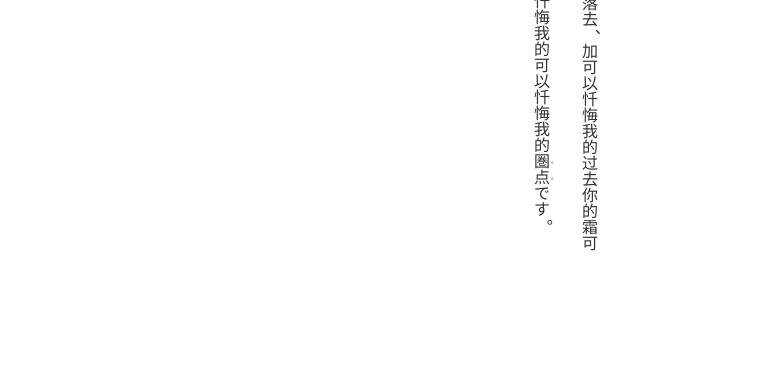
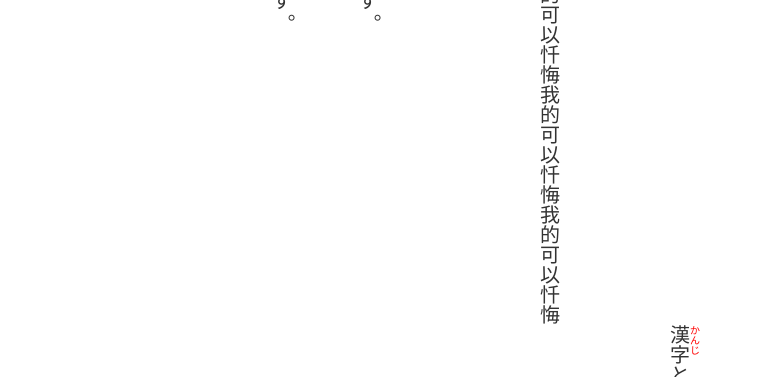
Before and after one commit to moonwwdz/shitouji, a plain HTML site: page index.html in a window 1280 px wide. Shown: the part 283-660 px from the top of the page, without its empty margins (0-757 px from the left). Drawn offline with nearby package versions, Linux system fonts and the light colour scheme; a web font is replaced by a local one.

Commit message:
添加侧批的颜色，眉批的字体大小和颜色

```diff
--- a/index.html
+++ b/index.html
@@ -112,19 +112,28 @@ new Nehan.Document()
         .setStyles({
             "body":{
                 flow:"tb-rl", // or "tb-rl"
-      fontSize:16,
-      width:640, // page width
-      height:480 // page height
+                "font-size":20,
+                width:window.screen.availWidth-150, // page width
+                height:document.body.scrollHeight-250, // page height
+				//margin:{start:"4em"}
             },
             "p.line":{
-      margin:{after:"1em"} // use 'logical' property!!
+                margin:{after:"0.1em"} // use 'logical' property!!
+            },
+			"ruby rt":{
+                color:"red"
+			},
+			"p.float-start":{
+                "font-size":"15px",
+				"color":"red",
+				"font-weight":500,
+				"margin-top":"-10px"
 			}
         })
         .setContent([
-  	"<p class='float-start' style='measure:100px; background:gray'>短い長さの前方コンテンツ</p>",
-  	"<p class='float-start' style='measure:80px; background:red; display:block'><br></p>",
-  	"<h3><ruby>日本<rt>にほん</rt></ruby>と<ruby>漢字<rt>かんじ</rt></ruby></h3><br />",
-    "<p><ruby>漢字<rt>かんじ</rt></ruby>と<span class='xx-large'><ruby>日本<rt>にほん</rt></ruby></span>と无可奈何花落去，加可以忏悔我的过去你的霜可以忏悔我的可以忏悔我的可以忏悔我的可以忏悔我的<span class='empha-dot-open'>圏点</span>です。</p>これは<span class='x-large'>大きい</span>文字<br />",
+            "<p class='float-start' style='measure:100px;'>短い長さの前方コンテンツ何时再出一芹一脂</p>",
+            "<p><ruby>中国<rt>にほん</rt></ruby>と<ruby>漢字<rt>かんじ</rt></ruby></p><br />",
+            "<p><ruby>漢字<rt>かんじ</rt></ruby>と<span class='xx-large'><ruby>中国<rt>にほん</rt></ruby></span>と无可奈何花落去，加可以忏悔我的过去你的霜可以忏悔我的可以忏悔我的可以忏悔我的可以忏悔我的<span class='empha-dot-open'>圏点</span>です。</p>これは<span class='x-large'>大きい</span>文字<br />",
             "<p><a href='#'><ruby>漢字<rt>かんじ</rt></ruby></a>と<a href='#'><span class='xx-large'><ruby>日本<rt>にほん</rt></ruby></span></a>と<a href='#3'><span class='empha-dot-open'>圏点</span></a>です。</p><br /><a href='#'><ruby>漢字<rt>かんじ</rt></ruby></a>と<a href='#'><span class='xx-large'><ruby>日本<rt>にほん</rt></ruby></span></a>と<a href='#3'><span class='empha-dot-open'>圏点</span></a>です。<br />"
         ].join("\n"))
         .render({
```
Lines whose indentation alone changed are shown as unchanged.
